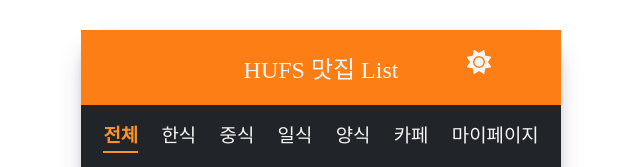
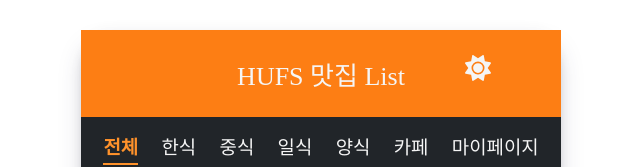
Before and after one commit to yebinGold/likeLion_matzip-list, a React (Create React App) app: page / in a window 1280 px wide. Shown: the top 167 px of the page, without its empty margins (319-959 px from the left). Built offline with nearby package versions, Linux system fonts and the light colour scheme; no server answers; a web font is replaced by a local one.

Commit message:
update Header style

```diff
--- a/src/styledComponents.js
+++ b/src/styledComponents.js
@@ -19,9 +19,9 @@
 
 export const MainHeader = styled.div`
   text-align: center;
-  padding: 20px;
-  font-size: 24px;
-  font-weight: 400;
+  padding: 25px;
+  font-size: 26px;
+  font-weight: 500;
   background: #fd7e14;
   position: relative;
   .themeIcon {
```
